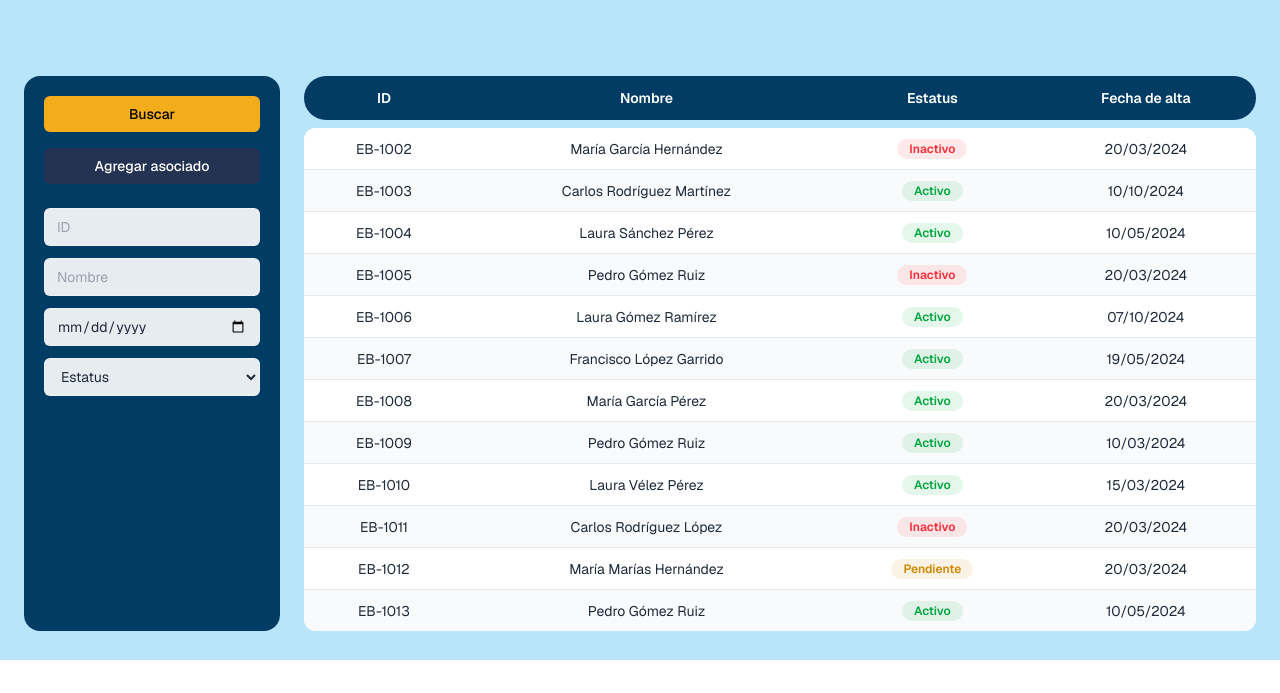
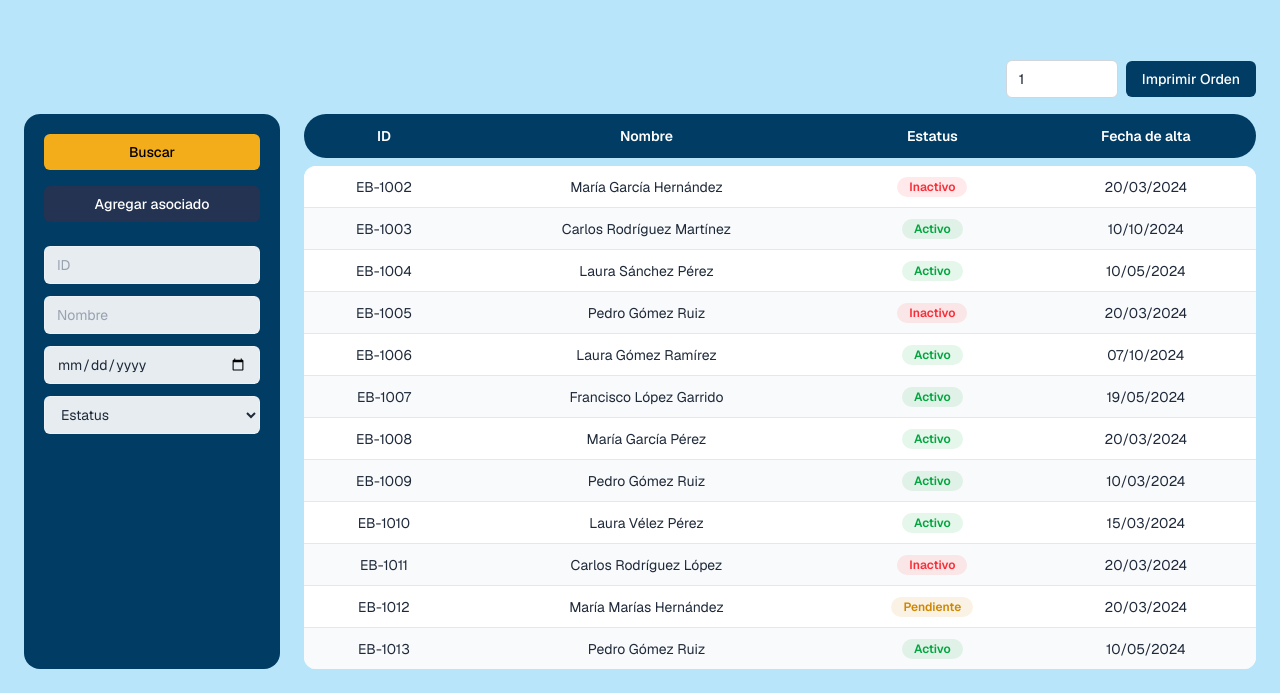
Before and after one commit to a01722831/Sem6EspinaBifida, a Next.js app in the folder appespinabifida/: page /asociados in a window 1280 px wide. Shown: the part 140-833 px from the top of the page. Before the commit the page ends 800 px from the top, so only its background shows below. Built offline with nearby package versions, Linux system fonts and the light colour scheme.

Commit message:
Boton para generar Impresion de orden

```diff
--- /dev/null
+++ b/appespinabifida/app/api/servicios/obtener/estudio-por-id/route.ts
@@ -0,0 +1,46 @@
+import { NextResponse } from "next/server";
+
+const ORDS_BASE_URL =
+  "https://g53bc679c5acb2c-espinabd.adb.mx-queretaro-1.oraclecloudapps.com/ords/admin/services/obtenerEstudioPorId";
+
+export async function GET(request: Request) {
+  const { searchParams } = new URL(request.url);
+  const id = searchParams.get("id");
+
+  if (!id) {
+    return NextResponse.json(
+      { error: "El parametro id es obligatorio." },
+      { status: 400 }
+    );
+  }
+
+  try {
+    const response = await fetch(`${ORDS_BASE_URL}?id=${encodeURIComponent(id)}`, {
+      cache: "no-store",
+    });
+
+    if (!response.ok) {
+      return NextResponse.json(
+        { error: "No fue posible consultar el estudio solicitado." },
+        { status: response.status }
+      );
+    }
+
+    const payload = await response.json();
+    const item = payload?.items?.[0] ?? null;
+
+    if (!item) {
+      return NextResponse.json(
+        { error: "No se encontro informacion para el estudio indicado." },
+        { status: 404 }
+      );
+    }
+
+    return NextResponse.json({ item });
+  } catch {
+    return NextResponse.json(
+      { error: "Error inesperado al obtener los datos del estudio." },
+      { status: 500 }
+    );
+  }
+}
--- a/appespinabifida/app/asociados/page.tsx
+++ b/appespinabifida/app/asociados/page.tsx
@@ -1,4 +1,5 @@
 import Filtros from "../components/Filtros";
+import ImprimirOrdenButton from "../components/ImprimirOrdenButton";
 import ListaAsociados from "../components/ListaAsociados";
 
 
@@ -6,7 +7,7 @@ export default function Asociados() {
   return (
     <main className="flex-1 min-h-full bg-[#b9e5fb] text-black p-6 pt-50 flex flex-col gap-4">
       <div className="flex items-center justify-end gap-1">
-
+        <ImprimirOrdenButton />
       </div>
 
       <div className="flex gap-6 items-stretch">
--- /dev/null
+++ b/appespinabifida/app/components/ImprimirOrdenButton.tsx
@@ -0,0 +1,196 @@
+"use client";
+
+import { useEffect, useMemo, useState } from "react";
+import { jsPDF } from "jspdf";
+
+type EstudioApiItem = {
+  nombre_asociado?: string;
+  apellidos_asociado?: string;
+  tipo_estudio?: string;
+  fecha?: string;
+  medico_estudio?: string;
+  nombre_medico?: string;
+};
+
+function normalizeNombreAsociado(item: EstudioApiItem): string {
+  const nombre = item.nombre_asociado?.trim() ?? "";
+  const apellidos = item.apellidos_asociado?.trim() ?? "";
+
+  if (nombre && apellidos) {
+    return `${apellidos}, ${nombre}`;
+  }
+
+  return nombre || apellidos || "No disponible";
+}
+
+export default function ImprimirOrdenButton() {
+  const [estudioId, setEstudioId] = useState("1");
+  const [isLoading, setIsLoading] = useState(false);
+  const [errorMessage, setErrorMessage] = useState("");
+  const [previewUrl, setPreviewUrl] = useState("");
+  const [downloadName, setDownloadName] = useState("orden-estudio.pdf");
+
+  const hasPreview = useMemo(() => previewUrl.length > 0, [previewUrl]);
+
+  useEffect(() => {
+    return () => {
+      if (previewUrl) {
+        URL.revokeObjectURL(previewUrl);
+      }
+    };
+  }, [previewUrl]);
+
+  async function handleGeneratePdf() {
+    const cleanId = estudioId.trim();
+
+    if (!cleanId) {
+      setErrorMessage("Ingresa un id de estudio para continuar.");
+      return;
+    }
+
+    setIsLoading(true);
+    setErrorMessage("");
+
+    if (previewUrl) {
+      URL.revokeObjectURL(previewUrl);
+      setPreviewUrl("");
+    }
+
+    try {
+      const response = await fetch(
+        `/api/servicios/obtener/estudio-por-id?id=${encodeURIComponent(cleanId)}`
+      );
+      const payload = await response.json();
+
+      if (!response.ok) {
+        setErrorMessage(payload?.error ?? "No se pudo obtener el estudio.");
+        return;
+      }
+
+      const item = payload?.item as EstudioApiItem | undefined;
+
+      if (!item) {
+        setErrorMessage("No hay informacion disponible para este estudio.");
+        return;
+      }
+
+      const nombreAsociado = normalizeNombreAsociado(item);
+      const tipoEstudio = item.tipo_estudio?.trim() || "No disponible";
+      const fechaCita = item.fecha?.trim() || "No disponible";
+      const medicoResponsable =
+        item.medico_estudio?.trim() ||
+        item.nombre_medico?.trim() ||
+        "No disponible";
+
+      const doc = new jsPDF({ format: "a4", unit: "mm" });
+
+      doc.setFillColor(0, 60, 100);
+      doc.rect(0, 0, 210, 26, "F");
+      doc.setTextColor(255, 255, 255);
+      doc.setFont("helvetica", "bold");
+      doc.setFontSize(16);
+      doc.text("Orden de Estudio", 14, 16);
+
+      doc.setTextColor(42, 42, 42);
+      doc.setFont("helvetica", "normal");
+      doc.setFontSize(11);
+      doc.text(`ID de estudio: ${cleanId}`, 14, 34);
+
+      doc.setDrawColor(220, 220, 220);
+      doc.line(14, 38, 196, 38);
+
+      let y = 48;
+      const writeField = (label: string, value: string) => {
+        doc.setFont("helvetica", "bold");
+        doc.setTextColor(0, 60, 100);
+        doc.text(label, 14, y);
+
+        y += 6;
+        doc.setFont("helvetica", "normal");
+        doc.setTextColor(33, 37, 41);
+
+        const lines = doc.splitTextToSize(value, 182);
+        doc.text(lines, 14, y);
+        y += lines.length * 6 + 4;
+      };
+
+      writeField("Nombre del asociado", nombreAsociado);
+      writeField("Tipo de estudio", tipoEstudio);
+      writeField("Fecha de la cita", fechaCita);
+      writeField("Medico responsable", medicoResponsable);
+
+      const blob = doc.output("blob");
+      const blobUrl = URL.createObjectURL(blob);
+      setPreviewUrl(blobUrl);
+      setDownloadName(`orden-estudio-${cleanId}.pdf`);
+    } catch {
+      setErrorMessage("Error al generar el PDF. Intenta nuevamente.");
+    } finally {
+      setIsLoading(false);
+    }
+  }
+
+  return (
+    <div className="flex flex-col items-end gap-2">
+      <div className="flex flex-wrap items-center justify-end gap-2">
+        <input
+          type="text"
+          value={estudioId}
+          onChange={(event) => setEstudioId(event.target.value)}
+          placeholder="ID estudio"
+          className="w-28 rounded-md border border-gray-300 bg-white px-3 py-2 text-sm text-gray-900 outline-none focus:border-[#003C64] focus:ring-1 focus:ring-[#003C64]"
+        />
+        <button
+          type="button"
+          onClick={handleGeneratePdf}
+          disabled={isLoading}
+          className="rounded-md bg-[#003C64] px-4 py-2 text-sm font-medium text-white transition-colors hover:bg-[#002847] disabled:cursor-not-allowed disabled:opacity-70"
+        >
+          {isLoading ? "Generando..." : "Imprimir Orden"}
+        </button>
+      </div>
+
+      {errorMessage ? (
+        <p className="max-w-xs text-right text-xs text-red-600">{errorMessage}</p>
+      ) : null}
+
+      {hasPreview ? (
+        <div className="fixed inset-0 z-50 flex items-center justify-center bg-black/40 p-4">
+          <div className="flex h-[85vh] w-full max-w-4xl flex-col overflow-hidden rounded-xl bg-white shadow-2xl">
+            <div className="flex items-center justify-between border-b border-gray-200 bg-[#003C64] px-4 py-3 text-white">
+              <h3 className="text-sm font-semibold">Vista previa de la orden</h3>
+              <button
+                type="button"
+                onClick={() => {
+                  URL.revokeObjectURL(previewUrl);
+                  setPreviewUrl("");
+                }}
+                className="rounded-md border border-white/30 px-3 py-1 text-xs hover:bg-white/10"
+              >
+                Cerrar
+              </button>
+            </div>
+
+            <div className="flex-1 bg-gray-100 p-2">
+              <iframe
+                src={previewUrl}
+                title="Vista previa PDF"
+                className="h-full w-full rounded-md border border-gray-200 bg-white"
+              />
+            </div>
+
+            <div className="flex items-center justify-end gap-2 border-t border-gray-200 p-3">
+              <a
+                href={previewUrl}
+                download={downloadName}
+                className="rounded-md bg-[#003C64] px-4 py-2 text-sm font-medium text-white hover:bg-[#002847]"
+              >
+                Descargar PDF
+              </a>
+            </div>
+          </div>
+        </div>
+      ) : null}
+    </div>
+  );
+}
--- a/appespinabifida/package.json
+++ b/appespinabifida/package.json
@@ -11,9 +11,10 @@
   "dependencies": {
     "bcrypt": "^6.0.0",
     "bcryptjs": "^3.0.3",
+    "jspdf": "^4.2.1",
     "next": "16.2.1",
+    "next-auth": "^4.24.13",
     "oracledb": "^6.10.0",
-    "next-auth": "^4.24.13",
     "react": "19.2.4",
     "react-dom": "19.2.4"
   },
```
Also changed, not shown: 1 other file (tests, documents, lock files or other folders).
